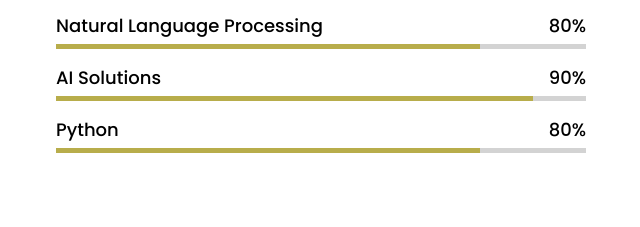
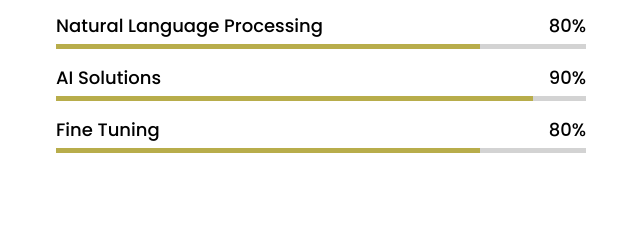
Before and after one commit to NelaynAbbas/A3, a website: page index.html in a window 1280 px wide. Shown: the part 2594-2821 px from the top of the page, 614-1254 px from the left. Drawn offline with nearby package versions, Linux system fonts and the light colour scheme.

Commit message:
Update index.html

```diff
--- a/index.html
+++ b/index.html
@@ -135,7 +135,7 @@
                     </div>
                     <div class="bars">
                         <div class="info">
-                            <span>Python</span>
+                            <span>Fine Tuning</span>
                             <span>80%</span>
                         </div>
                         <div class="line js"></div>
```
